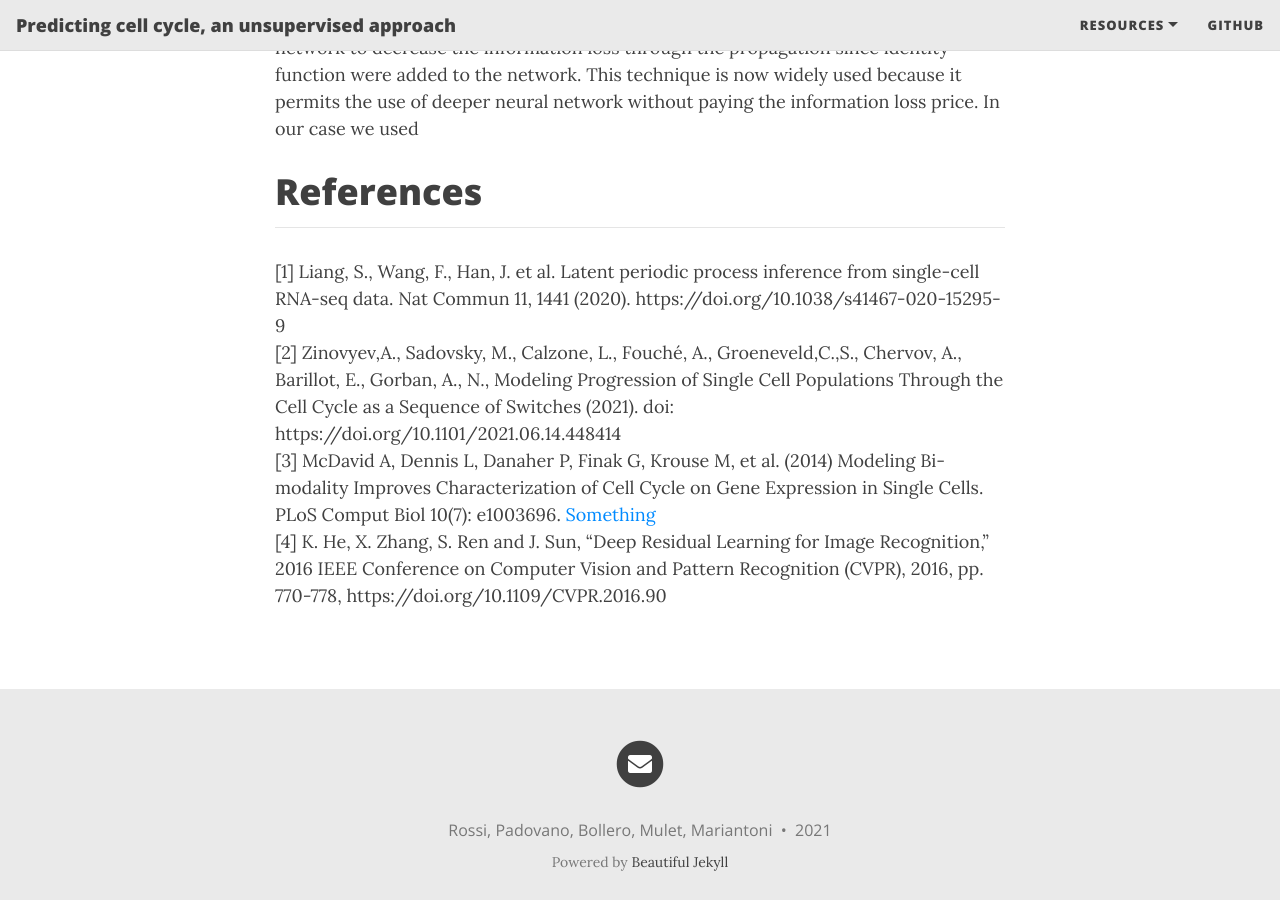
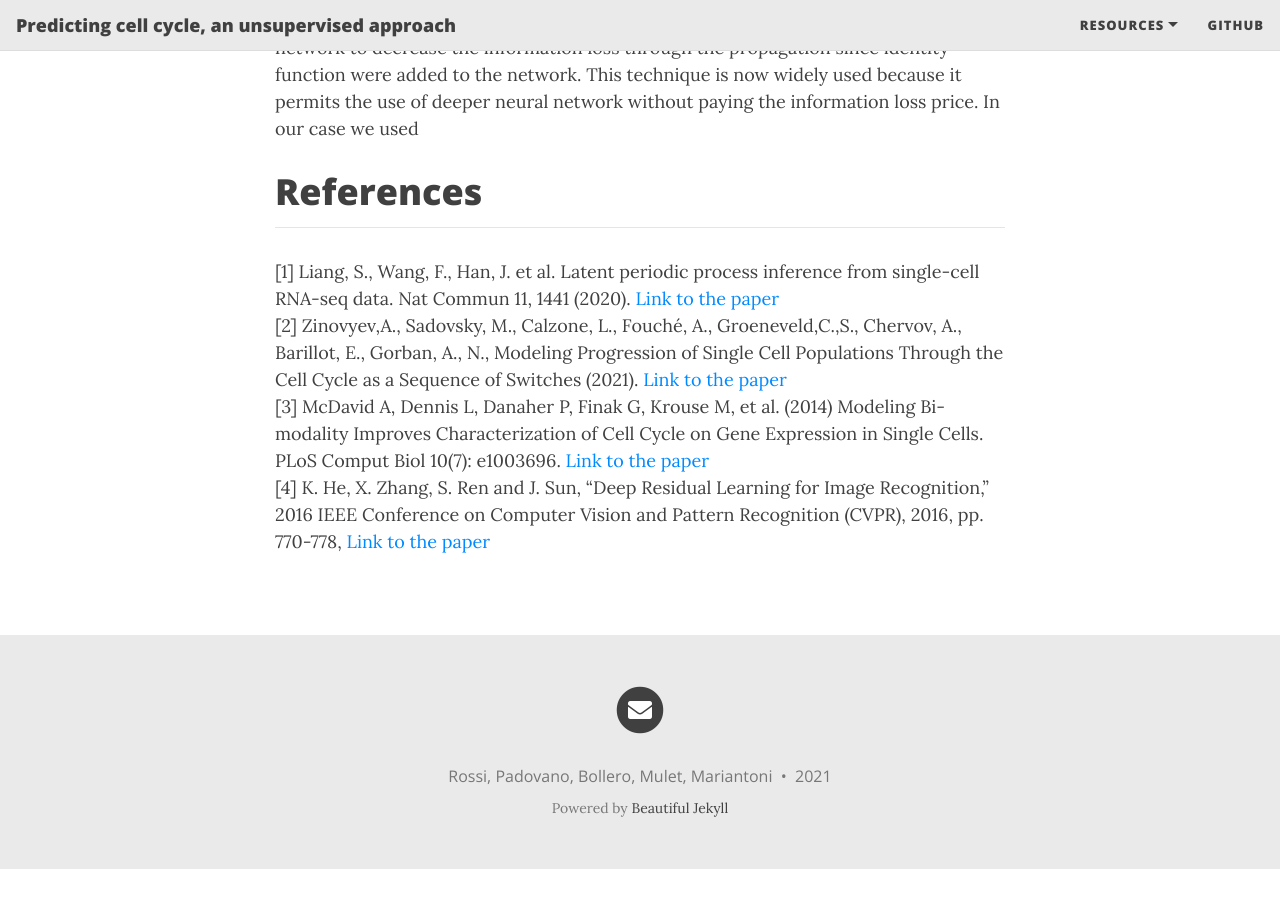
Before and after one commit to lucarossi9/statistical_computation_4, a Jekyll site: the page built from index.md, in a window 1280 px wide and 900 px high, scrolled down 11284 px. Built offline with Jekyll 4.4.1, drawn with Linux system fonts in a browser that asks for light colours; nearby versions of some CDN libraries; formulas are drawn with MathJax 3; the list of posts is cut into pages by our own code; after the commit the page ends 12153 px from its top, so only the background shows below that.

Commit message:
Update index.md

```diff
--- a/index.md
+++ b/index.md
@@ -158,8 +158,8 @@ The advantage of skipping layers in neural networks lies in the fact that when n
 # References
 --------------------------------------------------
 
-[1] Liang, S., Wang, F., Han, J. et al. Latent periodic process inference from single-cell RNA-seq data. Nat Commun 11, 1441 (2020). https://doi.org/10.1038/s41467-020-15295-9 <br>
-[2] Zinovyev,A., Sadovsky, M., Calzone, L., Fouché, A., Groeneveld,C.,S., Chervov, A., Barillot, E., Gorban, A., N., Modeling Progression of Single Cell Populations Through the Cell Cycle as a Sequence of Switches (2021). doi: https://doi.org/10.1101/2021.06.14.448414 <br>
+[1] Liang, S., Wang, F., Han, J. et al. Latent periodic process inference from single-cell RNA-seq data. Nat Commun 11, 1441 (2020). <a href= "https://doi.org/10.1038/s41467-020-15295-9"> Link to the paper </a> <br>
+[2] Zinovyev,A., Sadovsky, M., Calzone, L., Fouché, A., Groeneveld,C.,S., Chervov, A., Barillot, E., Gorban, A., N., Modeling Progression of Single Cell Populations Through the Cell Cycle as a Sequence of Switches (2021). <a href="https://doi.org/10.1101/2021.06.14.448414"> Link to the paper </a>  <br>
 [3] McDavid A, Dennis L, Danaher P, Finak G, Krouse M, et al. (2014) Modeling Bi-modality Improves Characterization of Cell Cycle on Gene Expression in
-Single Cells. PLoS Comput Biol 10(7): e1003696. <a href="https://doi.org/10.1371/journal.pcbi.1003696"> Something </a> <br>
-[4] K. He, X. Zhang, S. Ren and J. Sun, "Deep Residual Learning for Image Recognition," 2016 IEEE Conference on Computer Vision and Pattern Recognition (CVPR), 2016, pp. 770-778, https://doi.org/10.1109/CVPR.2016.90 <br>
+Single Cells. PLoS Comput Biol 10(7): e1003696. <a href="https://doi.org/10.1371/journal.pcbi.1003696"> Link to the paper </a> <br>
+[4] K. He, X. Zhang, S. Ren and J. Sun, "Deep Residual Learning for Image Recognition," 2016 IEEE Conference on Computer Vision and Pattern Recognition (CVPR), 2016, pp. 770-778, <a href="https://doi.org/10.1109/CVPR.2016.90"> Link to the paper </a> <br>
```
